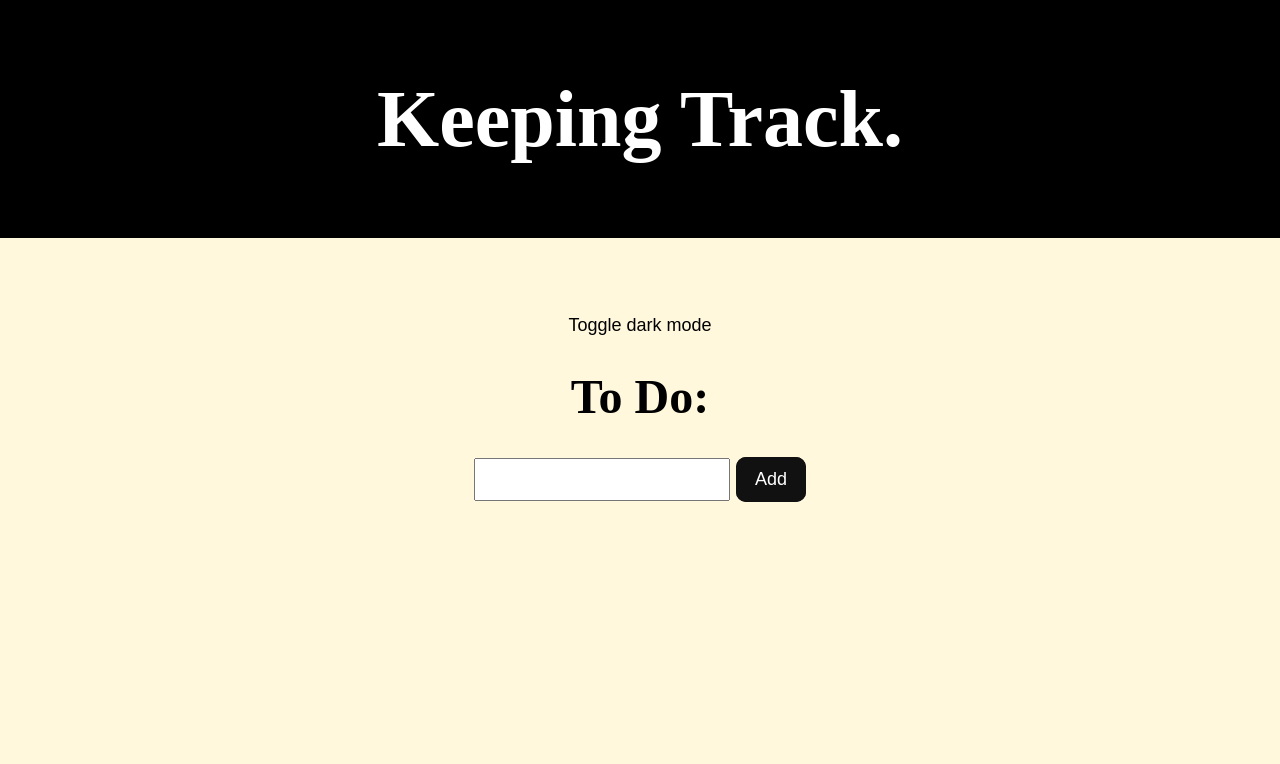
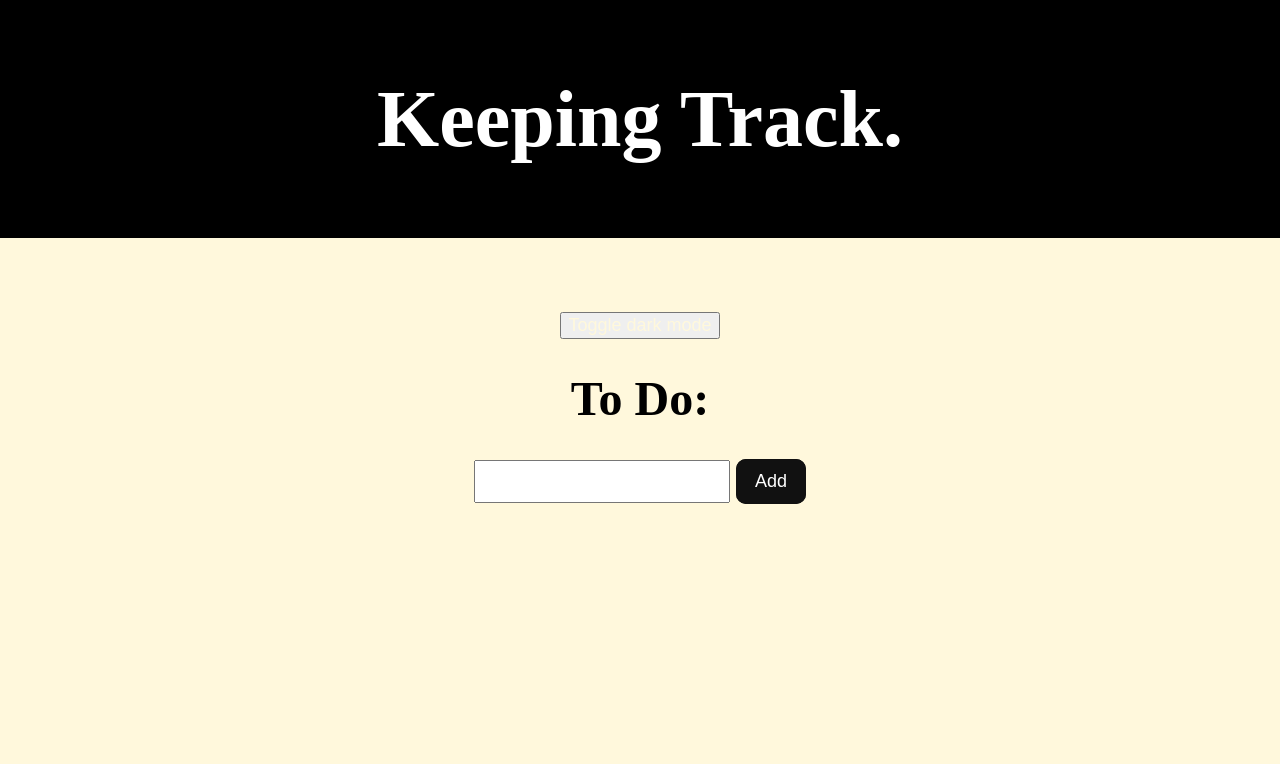
Before and after one commit to why39charactersonlybruh/todo-native-4, a SvelteKit app: page / in a window 1280 px wide. Shown: the top 764 px of the page. Built offline with nearby package versions, Linux system fonts and the light colour scheme.

Commit message:
changed button back to original

```diff
--- a/src/style.css
+++ b/src/style.css
@@ -7,8 +7,7 @@ body {
 }
 button{
      font-size: large;
-     background-color: cornsilk;
-     border: 10px;
+     color: cornsilk;
      cursor: pointer;
 }
 
```
